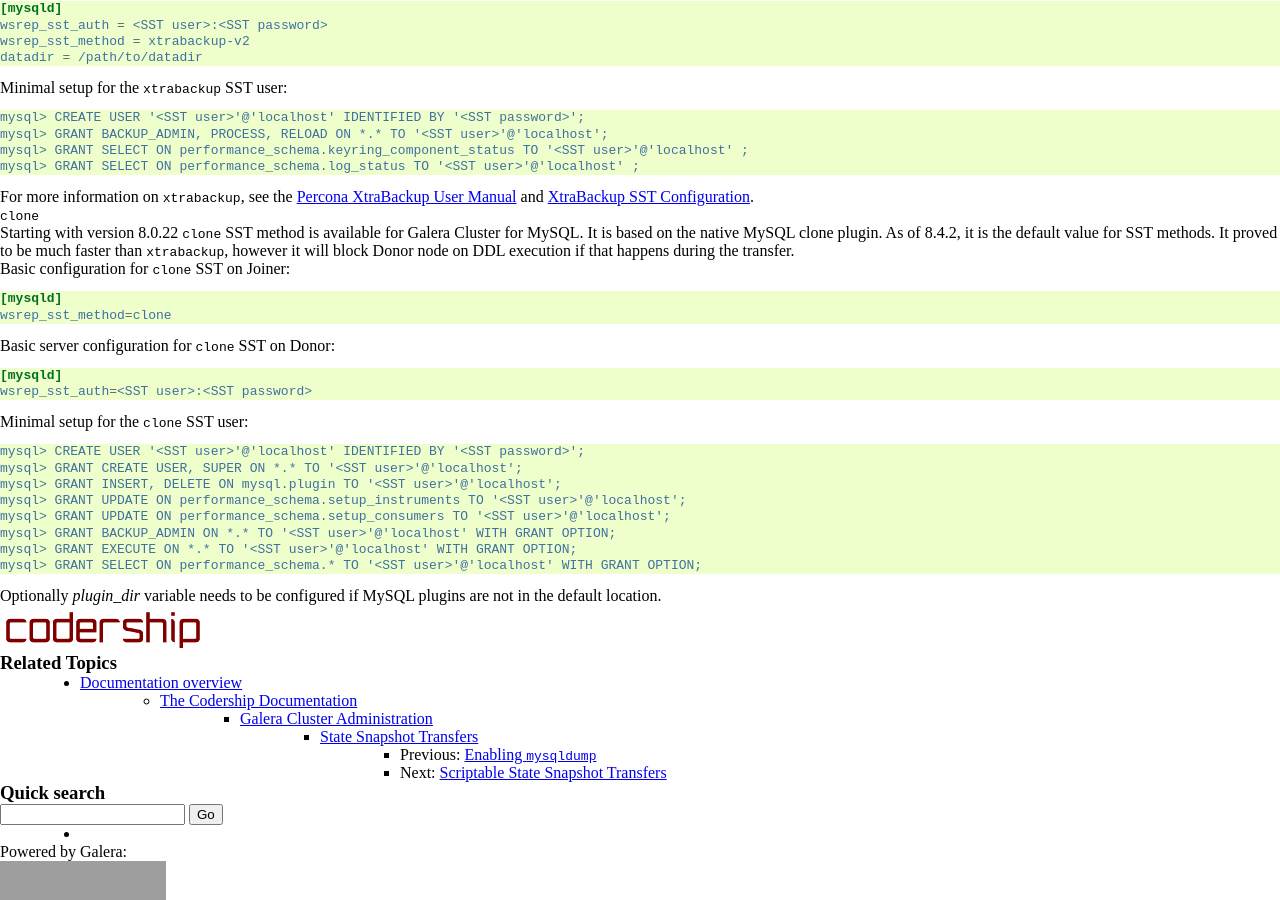
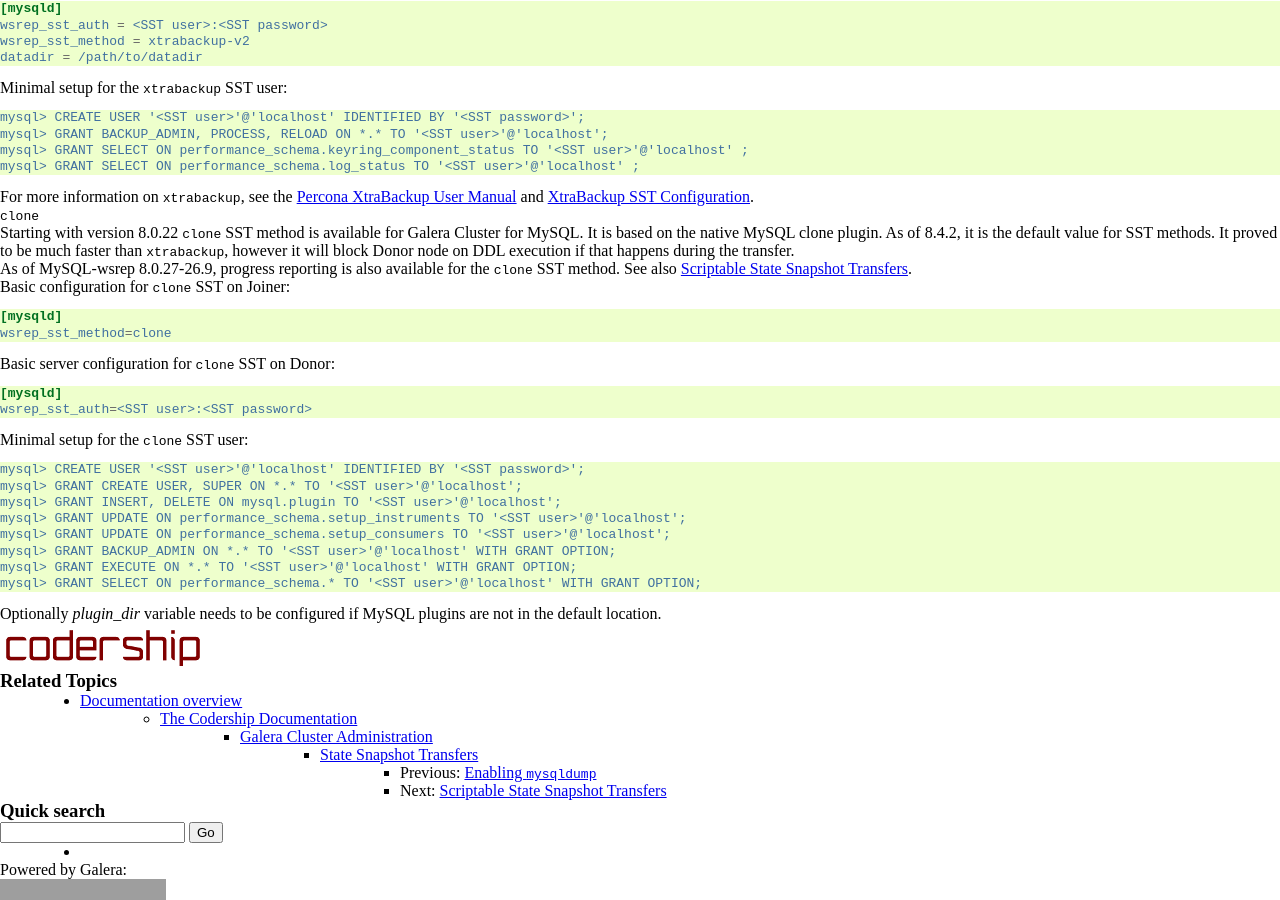
Before and after one commit to codership/documentation, a Sphinx documentation site: the page built from galeracluster/source/documentation/sst-physical.rst, in a window 1280 px wide and 900 px high, scrolled down 1035 px. Built offline with Sphinx 7.4.7, drawn with Linux system fonts in a browser that asks for light colours; comment, search, counter and statistics services are not loaded; grey boxes are pictures that could not be loaded.

Commit message:
Issue #341 Conflict resolve

```diff
--- a/galeracluster/source/documentation/sst-physical.rst
+++ b/galeracluster/source/documentation/sst-physical.rst
@@ -137,6 +137,8 @@ Cluster for MySQL. It is based on the native MySQL clone plugin. As of 8.4.2, it
 proved to be much faster than ``xtrabackup``, however it will block Donor
 node on DDL execution if that happens during the transfer.
 
+As of MySQL-wsrep 8.0.27-26.9, progress reporting is also available for the ``clone`` SST method. See also :doc:`Scriptable State Snapshot Transfers <scriptable-sst>`.
+
 Basic configuration for ``clone`` SST on Joiner:
 
 .. code-block:: ini
```
